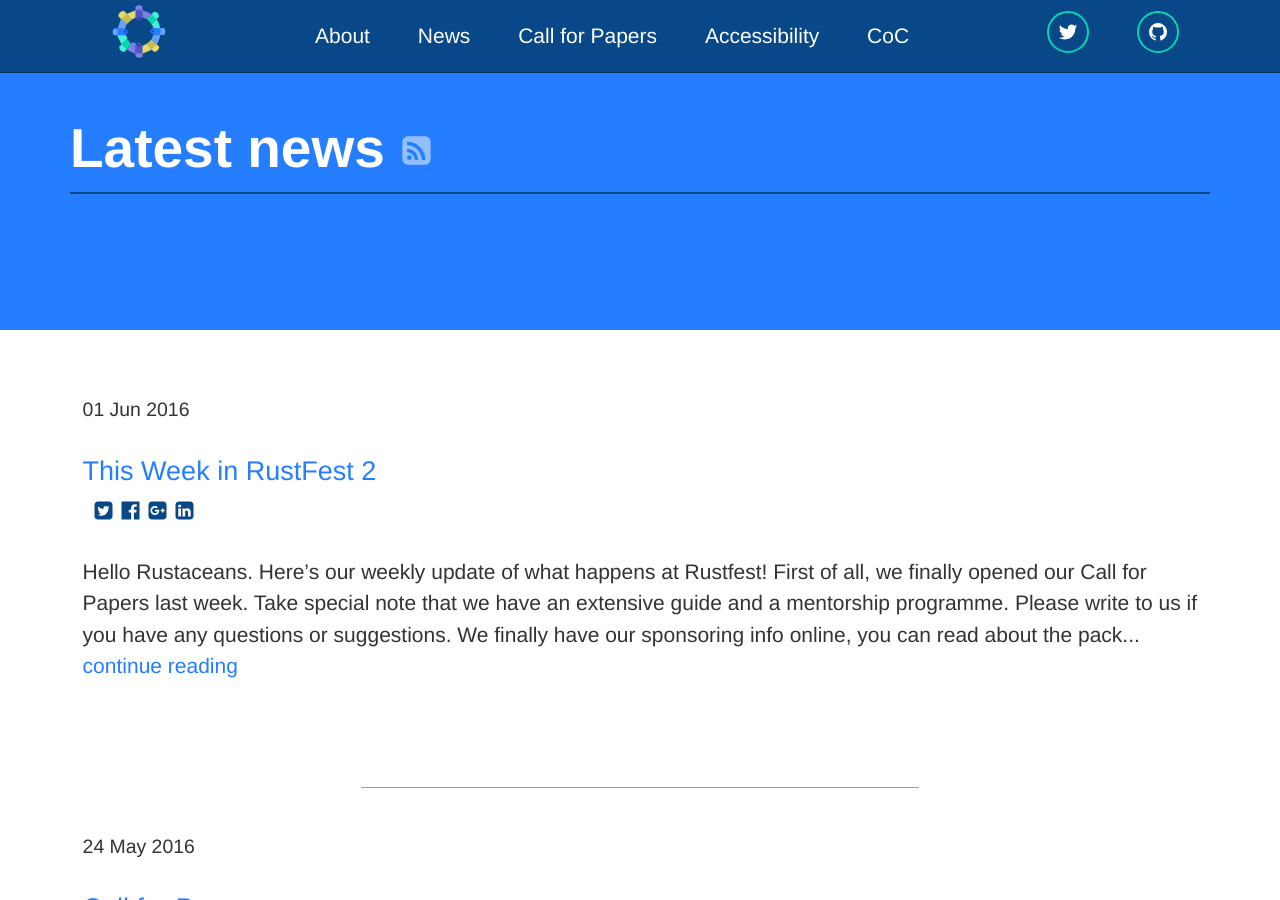
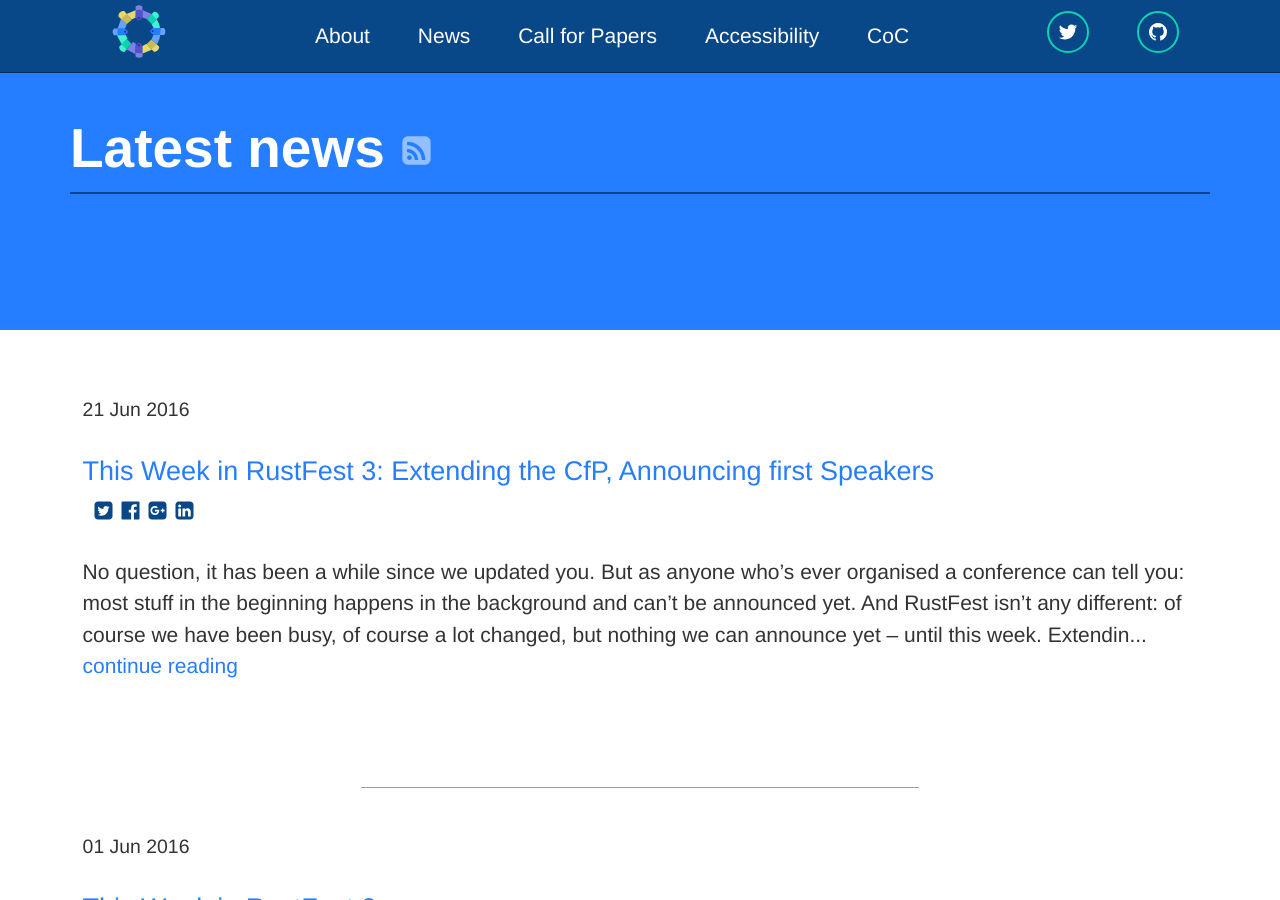
Before and after one commit to RustFestEU/blog.rustfest.eu, a Jekyll site: the page built from blog.html, in a window 1280 px wide and 900 px high. Built offline with Jekyll 4.4.1, drawn with Linux system fonts in a browser that asks for light colours.

Commit message:
adding TWIRF #3

```diff
--- a/_includes/head.html
+++ b/_includes/head.html
@@ -14,13 +14,22 @@
   <meta name="twitter:site" content="{{ site.twitter_username }}">
   <meta name="twitter:title" content="{% if page.title %}{{ page.title }}{% else %}{{ site.title }}{% endif %}">
   <meta name="twitter:description" content="{{ site.description }}">
-  <meta name="twitter:image:src" content="{{ site.socialImageSrcTwitter | prepend: site.baseurl | prepend: site.url }}">
+
+  {% if page.socialImageSrc %}
+    <meta name="twitter:image:src" content="{{ page.socialImageSrc | prepend: site.baseurl | prepend: site.url }}" />
+  {% else %}
+    <meta name="twitter:image:src" content="{{ site.socialImageSrcTwitter | prepend: site.baseurl | prepend: site.url }}" />
+  {% endif %}
   <!-- Social: Facebook / Open Graph -->
   <meta property="og:title" content="{% if page.title %}{{ page.title }}{% else %}{{ site.title }}{% endif %}" />
   <meta property="og:site_name" content="{{ site.title }}" />
   <meta property="og:type" content="website" />
   <meta property="og:url" content="{{ site.url }}" />
-  <meta property="og:image" content="{{ site.socialImageSrcFacebook | prepend: site.baseurl | prepend: site.url }}" />
+  {% if page.socialImageSrc %}
+    <meta property="og:image" content="{{ page.socialImageSrc | prepend: site.baseurl | prepend: site.url }}" />
+  {% else %}
+    <meta property="og:image" content="{{ site.socialImageSrcFacebook | prepend: site.baseurl | prepend: site.url }}" />
+  {% endif %}
   <meta property="og:description" content="{{ site.description }}" />
 
   <title>{% if page.title %}{{ page.title }} &bull; {{ site.title }}{% else %}{{ site.title }}{% endif %}</title>
--- a/_layouts/post.html
+++ b/_layouts/post.html
@@ -29,6 +29,8 @@
     {{ content }}
   </section>
 
+  <hr style="width: 80%; margin: 2em auto;"/>
+
 
   <div class="whitewithwheel" id="newsletter">
     <section>
--- /dev/null
+++ b/_posts/2016-06-21-this-week-in-rustfest-3-extended-cfp-speaker-announcements.md
@@ -0,0 +1,46 @@
+---
+layout: post
+title: "This Week in RustFest 3: Extending the CfP, Announcing first Speakers"
+socialImageSrc: '/assets/posts/twirf-3-speakers.png'
+---
+
+
+No question, it has been a while since we updated you. But as anyone who's ever organised a conference can tell you: most stuff in the beginning happens in the background and can't be announced yet. And RustFest isn't any different: of course we have been busy, of course a lot changed, but nothing we can announce yet – until this week.
+
+## Extending the CfP
+
+We've gotten a good amount of papers in already and are very excited to go through the selection process. Non-the-less we had been asked by a significant number of people whether we could extend the [Call for Papers](https://cfp.rustfest.eu) as they weren't able to submit yet. So, we will be accepting further papers submitted **until June 27th**.
+
+As before, if you have questions or want input on or help with your proposal, **let us help you**: You can send an email to <team@rustfest.eu> or send us a [direct message via twitter](https://twitter.com/rustfest) (DM's are open to the public).
+
+## Announcing Speakers
+
+Even though we are extending the Call for Papers, there are already two speaker we are very excited to have on board:
+
+<br />
+
+<img src="/assets/speakers/hanneli.jpg" style="max-width: 200px; float: left; margin: 10px; border: 1px solid gainsboro;" />
+
+### Hanneli Tavante
+
+Hanneli Tavante is a Brazilian developer working at Codemine42. She's addicted to code, loves to learn new programming languages, frameworks, blowing up capacitors, do some C programming to relax and commit useful (or unuseful) code for random Open Source Projects that she finds at Github.
+
+<span style="clear: both">&nbsp;</span>
+
+<br/>
+
+<img src="/assets/speakers/felix.jpg" style="max-width: 200px; float: right; margin: 10px; border: 1px solid gainsboro;" />
+
+### Felix Klock
+
+Felix Klock is a research engineer at Mozilla, where he works on the Rust compiler, runtime libraries, and language design. He previously worked on the ActionScript Virtual Machine for the Adobe Flash runtime. Felix obtained his PhD in Computer Science from Northeastern University, and is also one of the developers of the Larceny Scheme language runtime.
+
+<br/>
+
+<img src="/assets/speakers/rustacean-flat-happy.png" style="max-width: 200px; float: left; margin: 10px; border: 1px solid gainsboro;" />
+
+### And You !!!
+
+We are still looking for more speakers. Have an idea or proposal? Our CfP is still open!
+
+<a class="cfp-button button" href="http://www.rustfest.eu/papers/">Apply now!</a>
```
Also changed, not shown: assets/posts/twirf-3-speakers.png (added).
